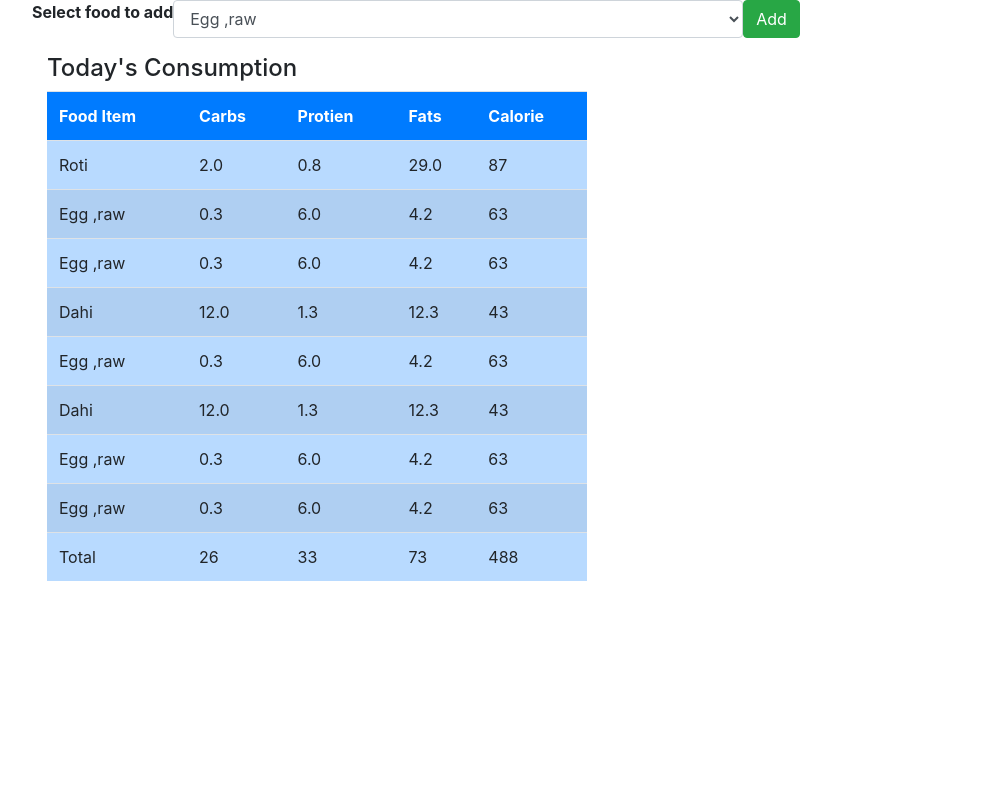
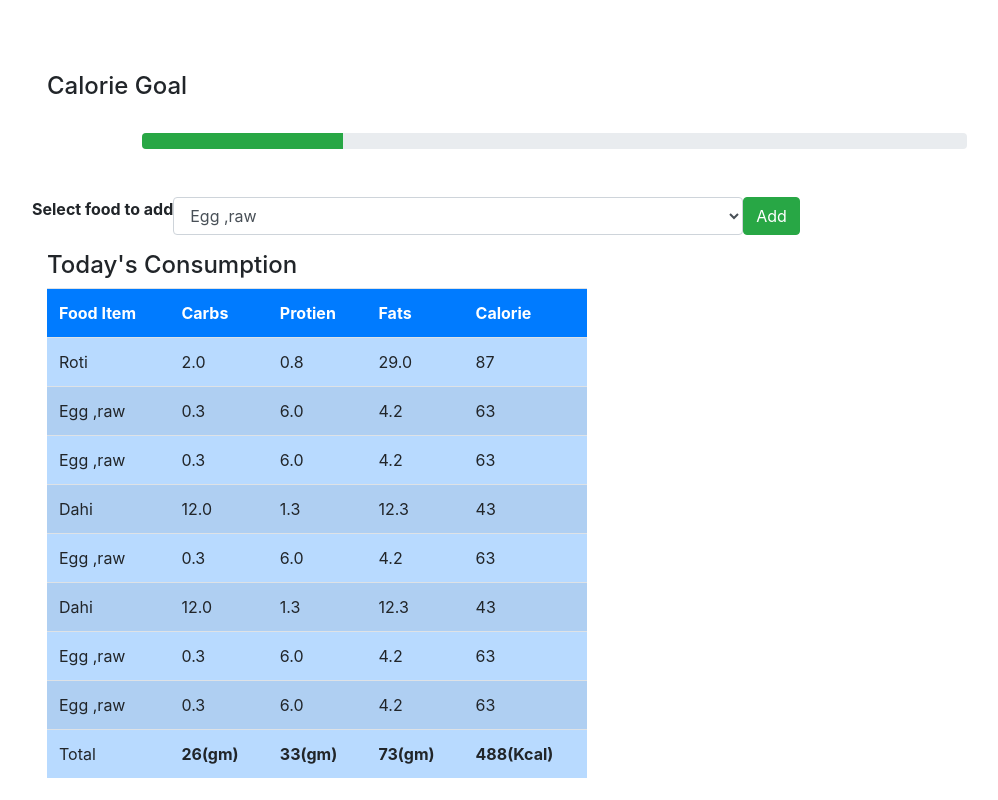
Before and after one commit to PRIXYY/Calorie-Counter, a Django app: page / in a window 1280 px wide. Shown: the whole page, without its empty margins (38-1036 px from the left). Run offline with Django 5.2, Linux system fonts and the light colour scheme; a user stored in the database is signed in; data comes from the database, SQL or seed files in the repository; both versions use the stored data as it was after the commit.

Commit message:
Added a calorie tracker bar

```diff
--- a/myapp/templates/myapp/index.html
+++ b/myapp/templates/myapp/index.html
@@ -8,6 +8,24 @@
 </head>
 <body>
     <div class="container">
+        <br><br><br>
+        <h4>Calorie Goal</h4>
+        <br>
+        <div class="row">
+            <div class="col-md-9 offset-1">
+                <div class="progress">
+                    <div class="progress-bar bg-success" role="progressbar" style="width: 0%" aria-valuenow="0" aria-valuemin="0" aria-valuemax="0"></div>
+                </div>
+            </div>
+        </div>
+        <br><br>
+
+
+
+
+
+
+
         <div class="row">
             <div class="col-md-12">
                 <form method="POST" >
@@ -84,13 +102,14 @@
     }
     console.log(fats);
 
-    document.getElementById("TotalCarbs").innerHTML = carbs;
-    document.getElementById("TotalProtien").innerHTML = protien;
-    document.getElementById("TotalFats").innerHTML = fats;
-    document.getElementById("TotalCalories").innerHTML = calories;
+    document.getElementById("TotalCarbs").innerHTML = '<b>' + carbs+'(gm)</b>';
+    document.getElementById("TotalProtien").innerHTML = '<b>' + protien+'(gm)</b>';
+    document.getElementById("TotalFats").innerHTML = '<b>' + fats +'(gm)</b>';
+    document.getElementById("TotalCalories").innerHTML = '<b>'+calories+'(Kcal)</b>' ;
 
 
-
+    var calPer = (calories/2000) *100;
+    document.getElementsByClassName("progress-bar")[0].setAttribute("style","width:"+calPer+"%");
 </script>
 
 
```
Also changed, not shown: db.sqlite3.
